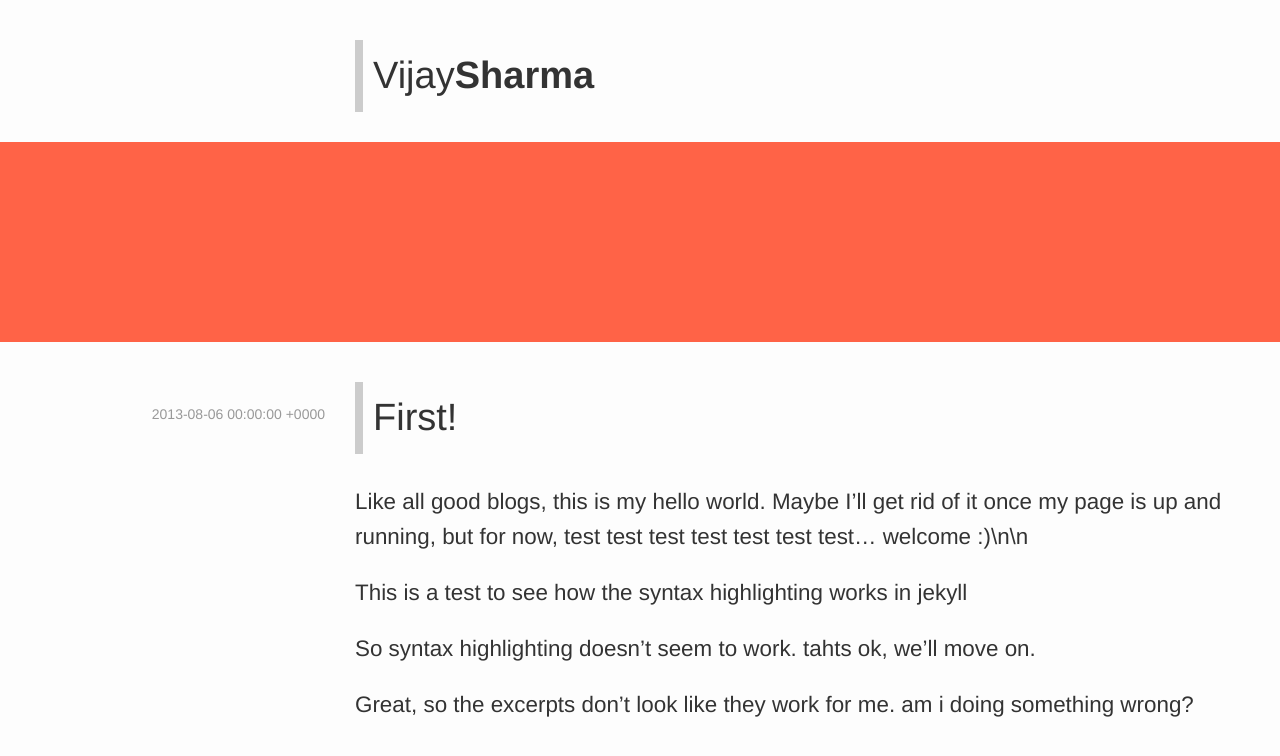
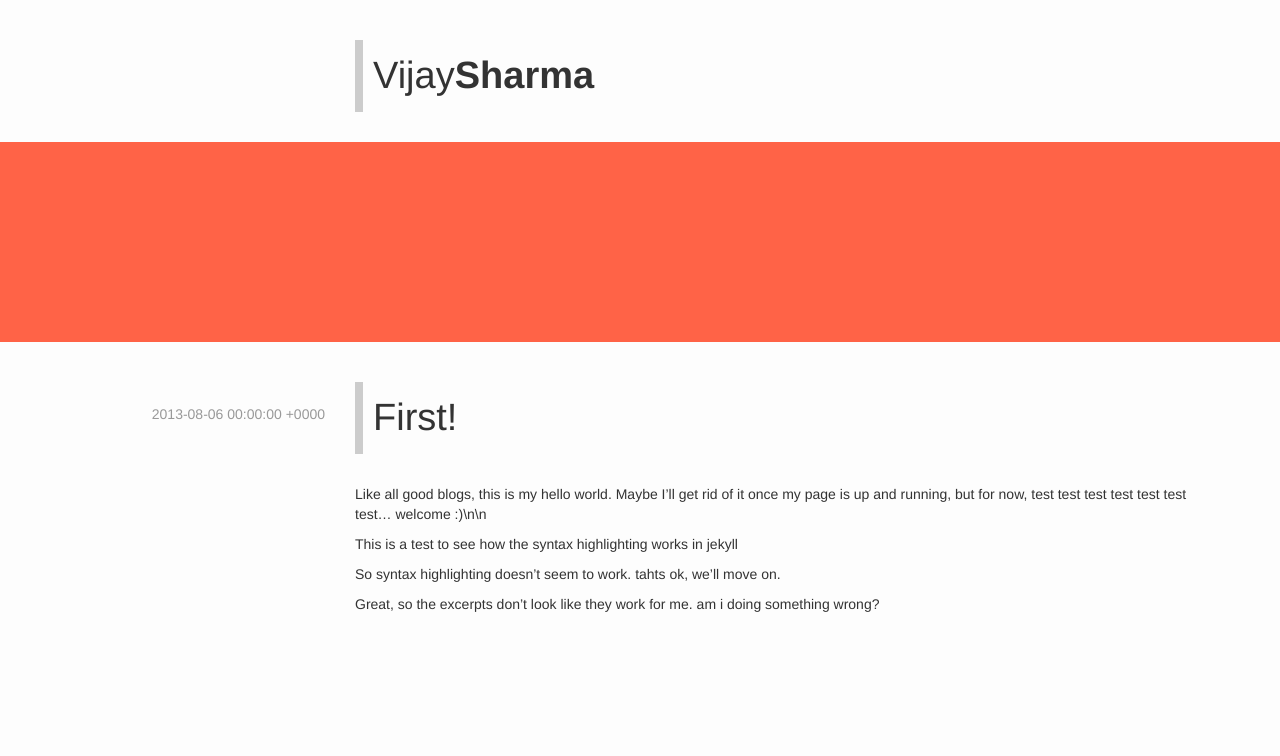
Before and after one commit to vijaysharm/vijaysharm.github.io, a Jekyll site: the page built from _posts/2013-08-6-first.md, in a window 1280 px wide. Shown: the top 756 px of the page. Built offline with Jekyll 4.4.1, drawn with Linux system fonts in a browser that asks for light colours.

```diff
--- /dev/null
+++ b/_includes/paginator.html
@@ -0,0 +1,36 @@
+{% if paginator.total_pages > 1 %}
+  <nav id="pagination">
+    <ol>
+      {% if paginator.previous_page > 1 %}
+        {% capture page_url %}page{{ page }}{% endcapture %}
+      {% endif %}
+      {% if paginator.previous_page %}
+      <li>
+        <a href="/{{ page_url }}" title="Go to previous page">
+          &laquo;
+        </a>
+      </li>
+      {% endif %}
+      <li>
+      {% for page in (1..paginator.total_pages) %}
+      <li>
+        {% if page > 1 %}
+          {% capture page_url %}page{{ page }}{% endcapture%}
+        {% endif %}
+        {% if page == paginator.page %}
+          {{ page }}
+        {% else %}
+          <a href="/{{ page_url }}">{{ page }}</a>
+        {% endif %}
+      </li>
+      {% endfor %}
+      {% if paginator.next_page %}
+      <li>
+        <a href="/page{{ paginator.next_page }}" title="Go to next page">
+          &raquo;
+        </a>
+      </li>
+      {% endif %}
+    </ol>
+  </nav>
+  {% endif %}
--- a/_layouts/default.html
+++ b/_layouts/default.html
@@ -19,6 +19,14 @@
 	<section class="content">
 		{{content}}
 	</section>
+
+	<section id="paginator">
+		{% include paginator.html %}
+	</section>
+
+	<section id="footer">
+		{% include footer.html %}
+	</section>
 </body>
 
 </html>
--- a/css/custom.css
+++ b/css/custom.css
@@ -23,7 +23,7 @@ body {
 	text-align: left;
 }
 
-.content p {
+.post_content p {
 	line-height: 130%;
 	font-size: 1.2em;
 	margin-bottom: 20px;
@@ -31,7 +31,7 @@ body {
 
 /** extra small devices (phones) */
 @media (min-width: 768px) {
-	.content p {
+	.post_content p {
 		line-height: 120%;
 		font-size: 1.3em;
 		margin-bottom: 20px;
@@ -40,7 +40,7 @@ body {
 
 /** small devices (tablets) */
 @media (min-width: 768px) and (max-width: 991px) {
-	.content p {
+	.post_content p {
 		line-height: 160%;
 		font-size: 1.4em;
 		margin-bottom: 20px;
@@ -49,7 +49,7 @@ body {
 
 /** Medium Devices (desktops) */
 @media (min-width: 992px) {
-	.content p {
+	.post_content p {
 		line-height: 160%;
 		font-size: 1.5em;
 		margin-bottom: 20px;
@@ -62,7 +62,7 @@ body {
 
 /** Large devices (TVs, large desktops) */
 @media (min-width: 1200px) {
-	.content p {
+	.post_content p {
 		line-height: 160%;
 		font-size: 1.6em;
 		margin-bottom: 20px;
--- a/test.html
+++ b/test.html
@@ -25,7 +25,7 @@
 		<div class="col-lg-12 banner"/>
 	</div>
 
-	<div class="container content">
+	<div class="container post_content">
 		<div class="row post">
 			<div class="col-lg-3">
 				<h5 class="article_date text-muted">December 11, 2013</h5>
```
Also changed, not shown: index.html (+14 -44 lines), _includes/footer.html (added).
